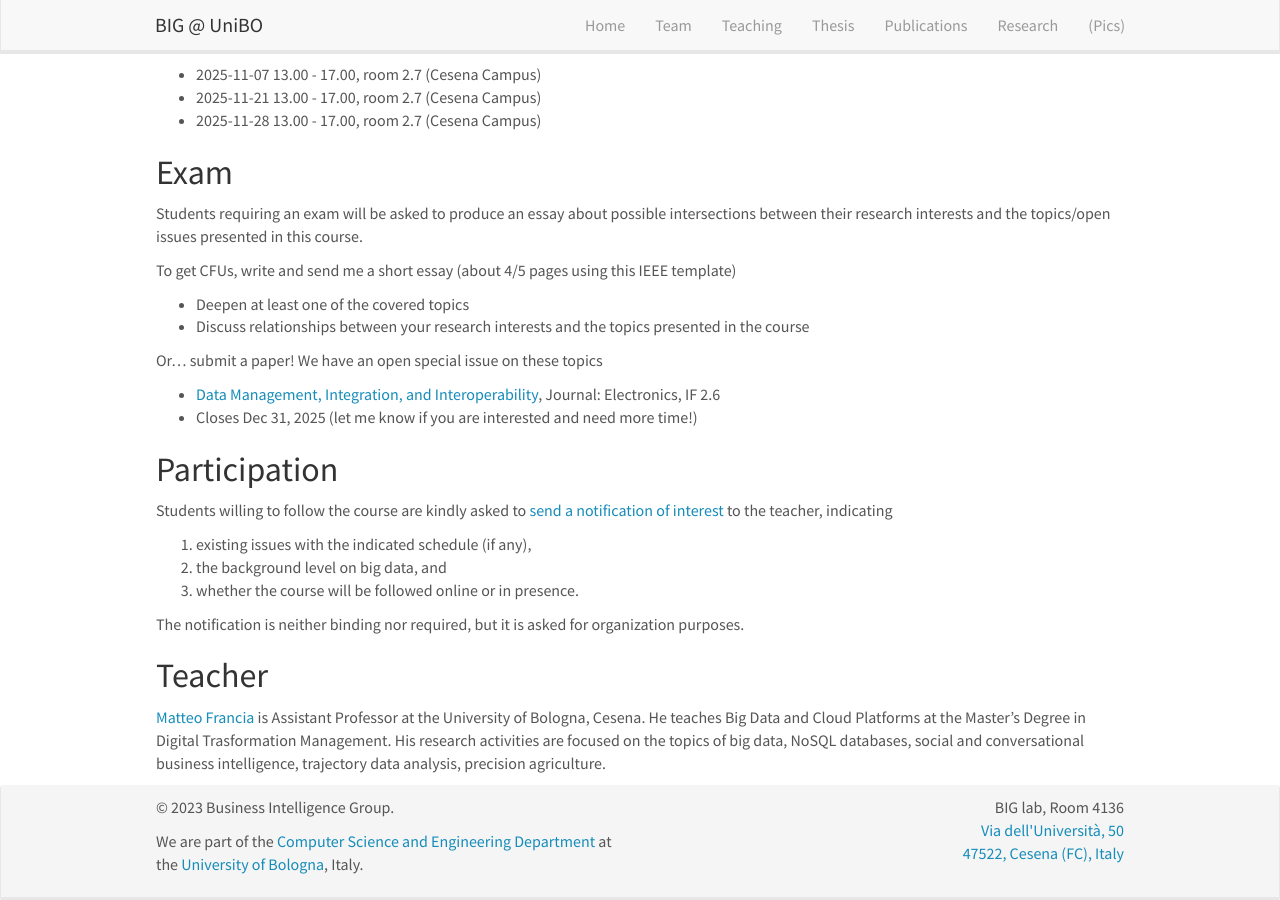
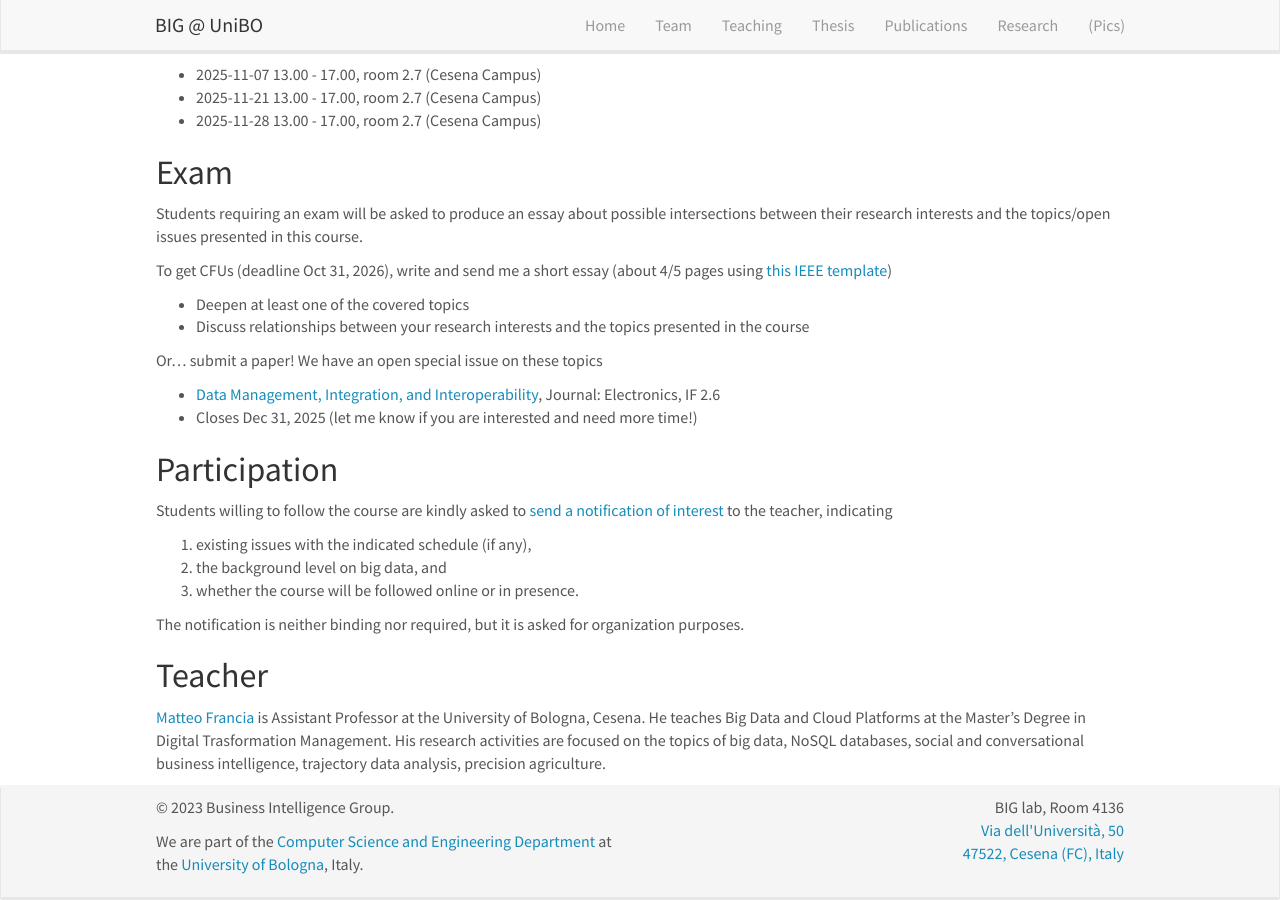
Before and after one commit to big-unibo/big-unibo.github.io, a Jekyll site: the page built from _pages/phd_bigdata_dataplatform_2526.md, in a window 1280 px wide and 900 px high, scrolled down 770 px. Built offline with Jekyll 4.4.1, drawn with Linux system fonts in a browser that asks for light colours; nearby versions of some CDN libraries.

Commit message:
Revise CFUs essay instructions and deadline
Updated the CFUs essay submission details and deadline.

```diff
--- a/_pages/phd_bigdata_dataplatform_2526.md
+++ b/_pages/phd_bigdata_dataplatform_2526.md
@@ -44,7 +44,7 @@ Dates:
 
 Students requiring an exam will be asked to produce an essay about possible intersections between their research interests and the topics/open issues presented in this course.
 
-To get CFUs, write and send me a short essay (about 4/5 pages using this IEEE template)
+To get CFUs (deadline Oct 31, 2026), write and send me a short essay (about 4/5 pages using [this IEEE template](https://w4bo.github.io/AA2526-unibo-phddataplat/01-bigdata#/exam))
 
 - Deepen at least one of the covered topics
 - Discuss relationships between your research interests and the topics presented in the course
```
